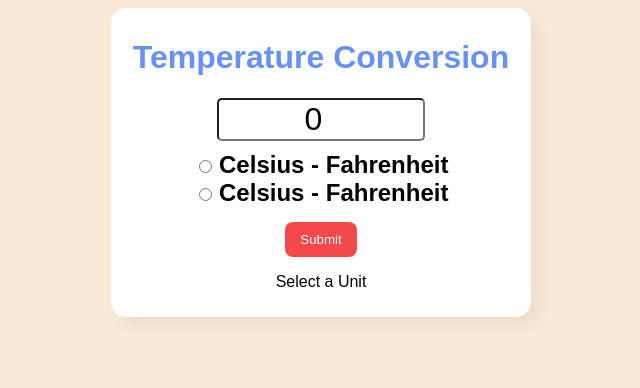
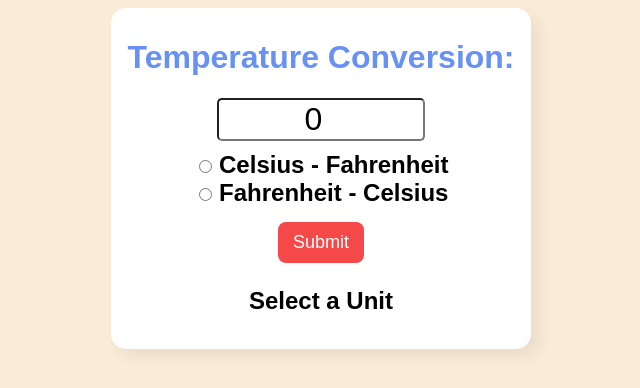
Before and after one commit to Alimyusstore/Temperature-Conversion, a plain HTML site: page index.html in a window 1280 px wide. Both pictures are taken after a click on the button "Submit". Shown: the whole page, without its empty margins (319-959 px from the left). Drawn offline with Linux system fonts and the light colour scheme.

Commit message:
i just added a JS files to this project and modified my HTML and CSS

```diff
--- a/index.html
+++ b/index.html
@@ -8,15 +8,15 @@
 </head>
 <body>
     <form>
-        <h1>Temperature Conversion</h1>
+        <h1>Temperature Conversion:</h1>
         <input type="number" id="textBox" value="0"> <br>
-        <input type="radio" id="toFahrenheit">
+        <input type="radio" id="toFahrenheit" name="FC">
         <label for="toFahrenheit">Celsius - Fahrenheit</label><br>
-        <input type="radio" id="toCelsius">
-        <label for="toCelsius">Celsius - Fahrenheit</label><br>
+        <input type="radio" id="toCelsius" name="FC">
+        <label for="toCelsius">Fahrenheit - Celsius</label><br>
 
         <button type="button" onclick="convert()">Submit</button>
-        <p id="result">Select a Unit</p>
+        <p id="result"></p>
 
         <script src="index.js"></script>
     </form>
--- a/index.js
+++ b/index.js
@@ -0,0 +1,20 @@
+const textBox = document.getElementById('textBox');
+const toFahrenheit = document.getElementById("toFahrenheit");
+const toCelsius = document.getElementById("toCelsius");
+const result = document.getElementById('result');
+let temp;
+
+function convert(){
+   if(toFahrenheit.checked){
+    temp = Number(textBox.value)
+    temp = temp * 9 / 5 + 32;
+    result.textContent = temp.toFixed(1) + "F";
+   }
+   else if (toCelsius.checked) {
+     temp = Number(textBox.value);
+     temp = (temp - 32) * (5/9);
+     result.textContent = temp.toFixed(1) + "F";
+   } else {
+     result.textContent = "Select a Unit";
+   }
+}
--- a/style.css
+++ b/style.css
@@ -38,6 +38,7 @@ button {
     border: 0;
     border-radius: 8px;
     cursor: pointer;
+    font-size: large;
 }
 
 button:hover {
@@ -46,3 +47,8 @@ button:hover {
 button:active{
     opacity: 0.5;
 }
+
+p{
+    font-weight: bold;
+    font-size: 1.5rem;
+}
```
